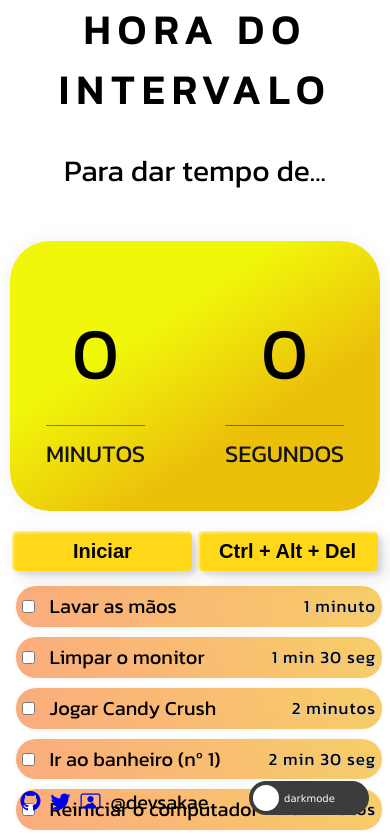
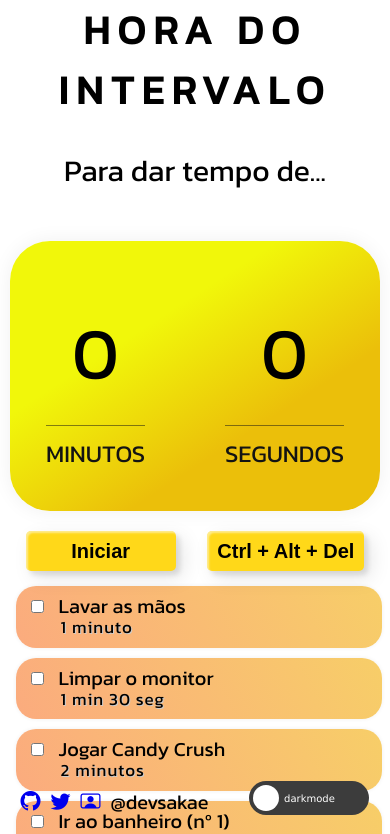
Before and after one commit to devsakae/vaidartempo, a React (Create React App) app: page / in a window 390 px wide. Shown: the top 834 px of the page. Built offline with nearby package versions, Linux system fonts and the light colour scheme; a web font is replaced by a local one.

Commit message:
refactor: css para mobile responsivo

```diff
--- a/src/App.css
+++ b/src/App.css
@@ -4,8 +4,8 @@
 
 :root {
 	--darkColor: #120d14;
-	--weirdGradientColor: rgb(28,28,52);
-	--weirdGradient: linear-gradient(149deg, rgba(28,28,52,1) 15%, rgba(18,13,20,1) 93%);
+	--weirdGradientColor: rgb(68, 68, 116);
+	--weirdGradient: linear-gradient(62deg, #658aa6 0%, #1a4664 100%);
 }
 
 * {
@@ -40,7 +40,7 @@ main {
 }
 
 button {
-	min-width: 180px;
+	min-width: 150px;
 	height: 40px;
 	color: #000;
 	padding: 5px 10px;
@@ -59,7 +59,7 @@ button {
 }
 
 .dark button {
-	background-color: var(--weirdGradientColor);
+	background-image: var(--weirdGradient);
 	color: white;
 	-webkit-box-shadow: 0px 5px 67px -1px rgba(0,0,0,0.75);
 	-moz-box-shadow: 0px 5px 67px -1px rgba(0,0,0,0.75);
@@ -195,45 +195,14 @@ header p {
   box-shadow: 0 0 0.2em rgba(0, 0, 0, 0.0625);
 }
 
-@media screen and (max-width: 480px) {
-	.item {
-		width: 94vw;
-		padding: 0.5em 0.3em;
-		display: flex;
-		align-items: center;
-		justify-content: space-between;
-		line-height: 1.3rem;
-		text-align: left;
-	}
-}
-
 .dark .item {
-	background: rgb(28,28,52);
-	background: linear-gradient(90deg, rgba(28,28,52,1) 43%, rgba(24,24,50,1) 100%);
+	/* background: rgb(52, 52, 88); */
+	background: linear-gradient(90deg, rgb(63, 92, 113) 43%, rgb(16, 122, 130) 100%);
 	color: white;
 	-webkit-box-shadow: 0px 5px 94px -13px rgba(0,0,0,0.75);
 -moz-box-shadow: 0px 5px 94px -13px rgba(0,0,0,0.75);
 box-shadow: 0px 5px 94px -13px rgba(0,0,0,0.75);
 }
-
-/* .itemLucas {
-  align-items: center;
-	background-image: linear-gradient(62deg, #f77c6a 0%, #f1ae9e 100%);
-	border-radius: 1em;
-  box-shadow: 0 0 0.2em rgba(0, 0, 0, 0.0625);
-  display: flex;
-  padding: 0.6em;
-	justify-content: space-between;
-}
-
-.dark .itemLucas {
-	background: rgb(46,46,85);
-	background: linear-gradient(90deg, rgba(46,46,85,1) 43%, rgba(50,50,106,1) 100%);
-	color: white;
-	-webkit-box-shadow: 0px 5px 94px -13px rgba(0,0,0,0.75);
--moz-box-shadow: 0px 5px 94px -13px rgba(0,0,0,0.75);
-box-shadow: 0px 5px 94px -13px rgba(0,0,0,0.75);
-} */
 
 .item-product input {
 	margin-right: 15px;
@@ -265,24 +234,19 @@ box-shadow: 0px 5px 94px -13px rgba(0,0,0,0.75);
 
 .cronometro {
 	display: flex;
+	align-items: center;
 	justify-content: center;
 	max-height: 50vh;
 	background: rgb(241,247,10);
 	background: linear-gradient(147deg, rgba(241,247,10,1) 34%, rgba(235,191,10,1) 68%);
   border-radius: 2em;
   box-shadow: 0 0 1em rgba(0, 0, 0, 0.0625);
-	overflow: auto;
+	/* overflow: auto; */
 	padding: 2em;
 }
 
-@media screen and (max-width: 480px) {
-	.cronometro {
-		max-width: 95vw;
-	}
-}
-
 .dark .cronometro {
-	background: var(--weirdGradientColor);
+	background-image: var(--weirdGradient);
 	-webkit-box-shadow: 0px 5px 67px -23px rgba(0,0,0,0.75);
 	-moz-box-shadow: 0px 5px 67px -23px rgba(0,0,0,0.75);
 	box-shadow: 0px 5px 67px -23px rgba(0,0,0,0.75);
@@ -544,5 +508,22 @@ input[type=number] {
   -moz-appearance: textfield;
 }
 
+@media screen and (max-width: 480px) {
+	.item {
+		display: flex;
+		flex-direction: column;
+		align-items: flex-start;
+		justify-content: space-between;
+		width: 94vw;
+		padding: 10px 15px;
+		line-height: 1.3rem;
+	}
+	.item-price {
+		margin-left: 30px;
+	}
+	.cronometro {
+		max-width: 95vw;
+	}
+}
 
  /*--------- END --------*/
--- a/src/components/AcaoCustom.jsx
+++ b/src/components/AcaoCustom.jsx
@@ -7,14 +7,12 @@ export default class AcaoCustom extends Component {
   };
 
   addMinutes = (e) => {
-    this.setState({
-      minutes: e.target.value,
-    });
+    if (+e.target.value > 999) return alert('Valor máximo é 999');
+    this.setState({ minutes: e.target.value });
   };
 
   changingCustom = (e) => {
     this.setState((prev) => ({ ...prev, adding: !prev.adding }));
-    console.log(this.state);
     this.props.check(e);
   };
 
@@ -35,8 +33,7 @@ export default class AcaoCustom extends Component {
             <input
               className='customInput'
               type='number'
-              placeholder='30'
-              max={1200}
+              pattern='\d*'
               value={this.state.minutes}
               disabled={this.state.adding}
               onChange={(e) => this.addMinutes(e)}
```
